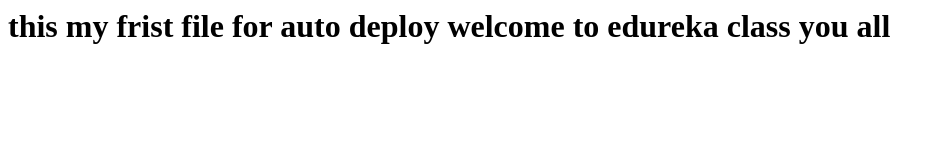
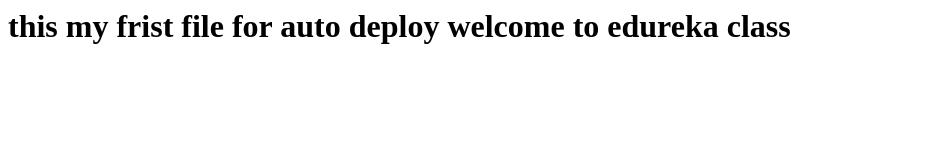
Before and after one commit to honorineicy/project, a plain HTML site: page index.html in a window 1280 px wide. Shown: the whole page, without its empty margins (0-943 px from the left). Drawn offline with Linux system fonts and the light colour scheme.

Commit message:
Update index.html
Class change again

```diff
--- a/index.html
+++ b/index.html
@@ -1 +1 @@
-<h1> this my frist file for auto deploy welcome  to edureka class you all</h1>
+<h1> this my frist file for auto deploy welcome  to edureka class</h1>
```
